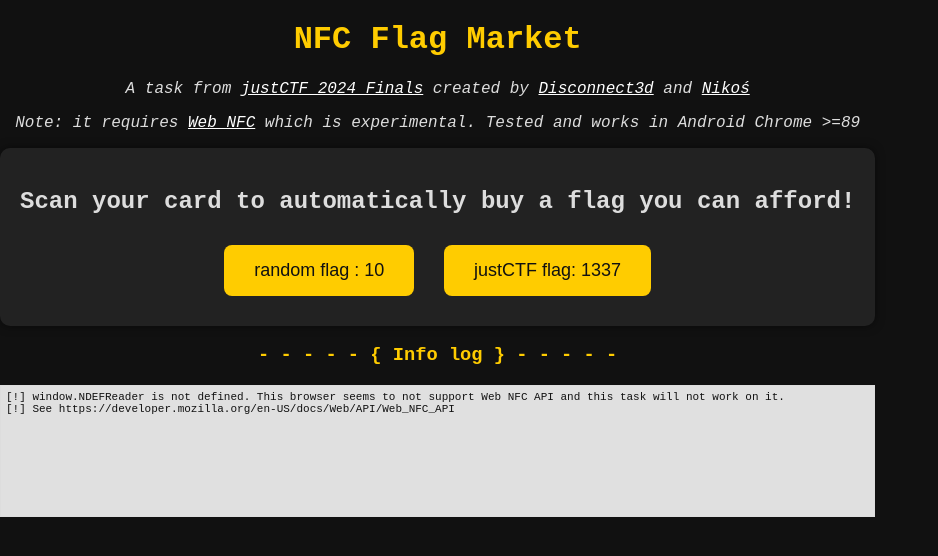
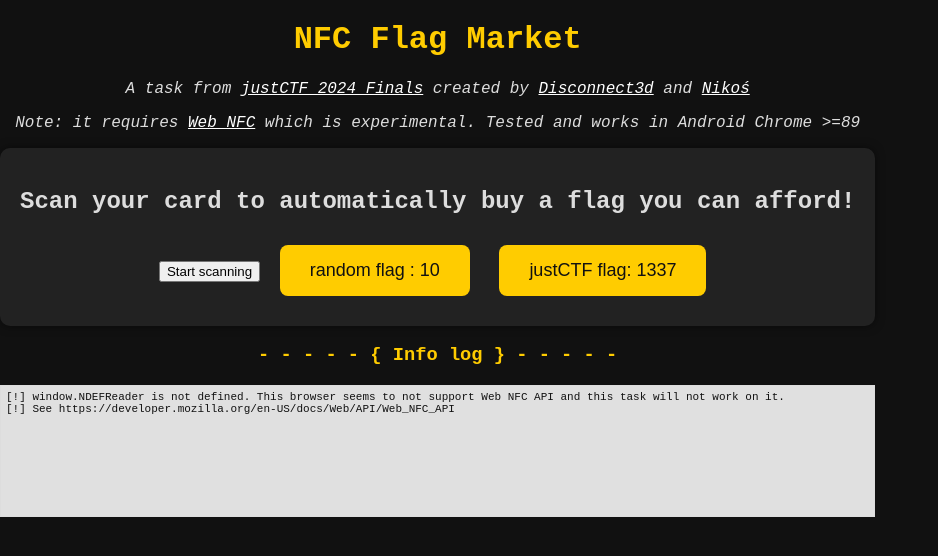
Before and after one commit to disconnect3d/disconnect3d.github.io, a Jekyll site: the page other/nfc-flag-market/index.html, which Jekyll copies as it is, in a window 1280 px wide. Shown: the top 556 px of the page, without its empty margins (0-938 px from the left). Built offline with Jekyll 4.4.1, drawn with Linux system fonts in a browser that asks for light colours.

Commit message:
Add scan button to index.html

```diff
--- a/other/nfc-flag-market/index.html
+++ b/other/nfc-flag-market/index.html
@@ -24,6 +24,7 @@
   <p style="font-style: italic">Note: it requires <a href="https://developer.mozilla.org/en-US/docs/Web/API/Web_NFC_API">Web NFC</a> which is experimental. Tested and works in Android Chrome &gt;=89</p>
   <div class="shop-container">
       <h2>Scan your card to automatically buy a flag you can afford!</h2>
+      <button id="scan-button">Start scanning</button>
       <button class="btn">random flag : 10</button>
       <button class="btn">justCTF flag: 1337</button>
   </div>
```
